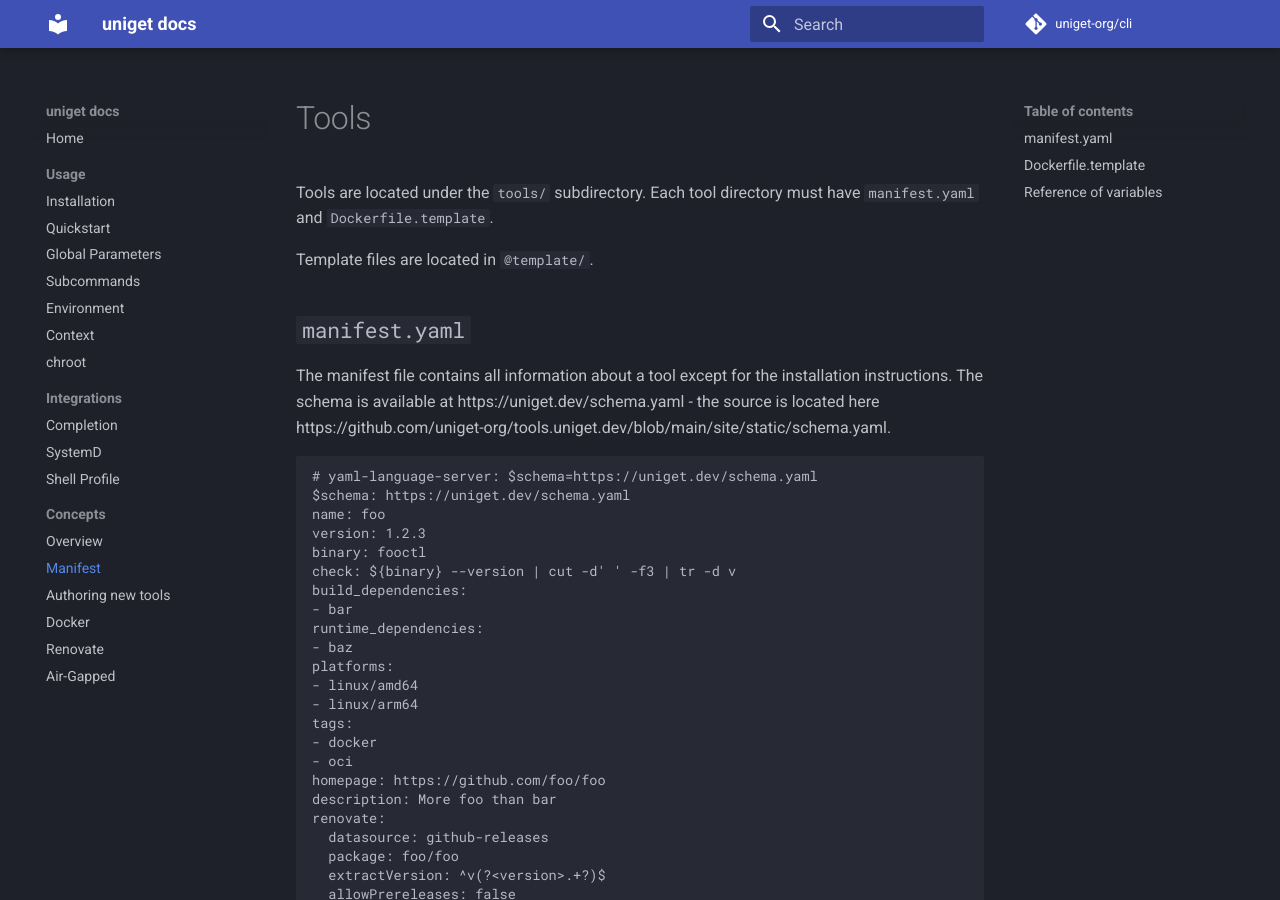
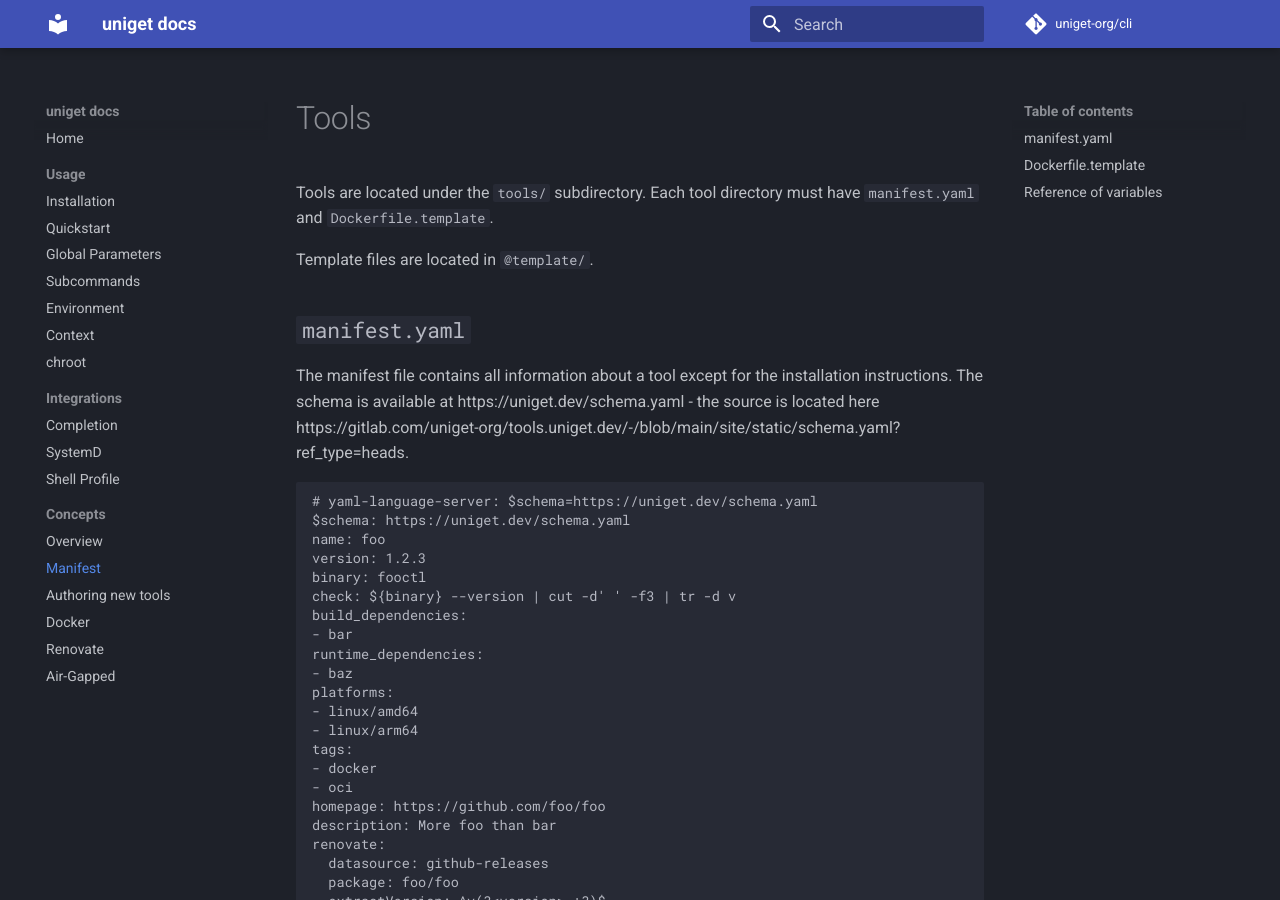
Before and after one commit to uniget-org/docs.uniget.dev, an MkDocs documentation site: the page built from docs/manifest.md, in a window 1280 px wide and 900 px high. Built offline with MkDocs 1.6.1 and Material for MkDocs 9.7.7, drawn with Linux system fonts in a browser that asks for light colours; comment, search, counter and statistics services are not loaded; part of the change alters nothing that is shown.

Commit message:
Updated URLs

````diff
--- a/docs/manifest.md
+++ b/docs/manifest.md
@@ -6,7 +6,7 @@ Template files are located in `@template/`.
 
 ## `manifest.yaml`
 
-The manifest file contains all information about a tool except for the installation instructions. The schema is available at https://uniget.dev/schema.yaml - the source is located here https://github.com/uniget-org/tools.uniget.dev/blob/main/site/static/schema.yaml.
+The manifest file contains all information about a tool except for the installation instructions. The schema is available at https://uniget.dev/schema.yaml - the source is located here https://gitlab.com/uniget-org/tools.uniget.dev/-/blob/main/site/static/schema.yaml?ref_type=heads.
 
 ```yaml
 # yaml-language-server: $schema=https://uniget.dev/schema.yaml
````
